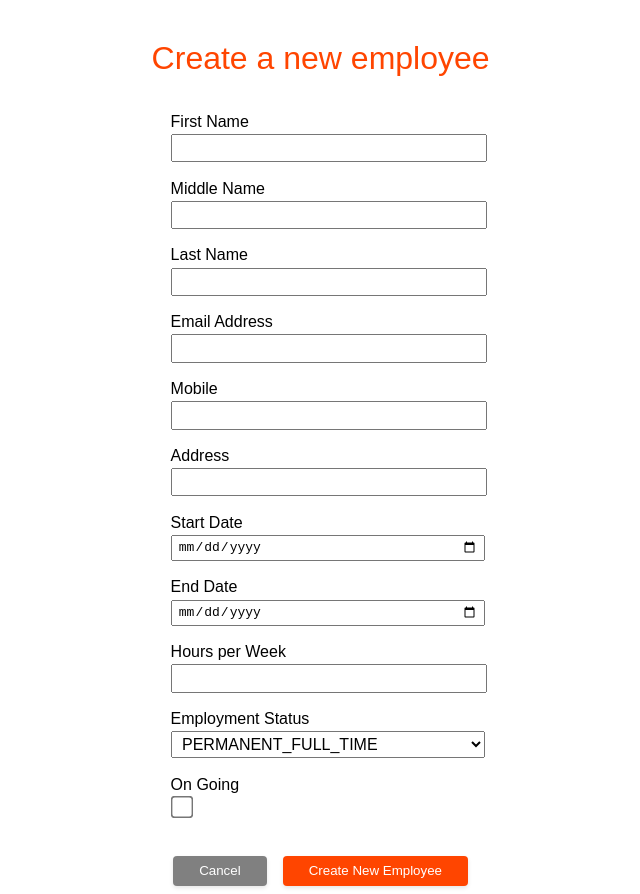
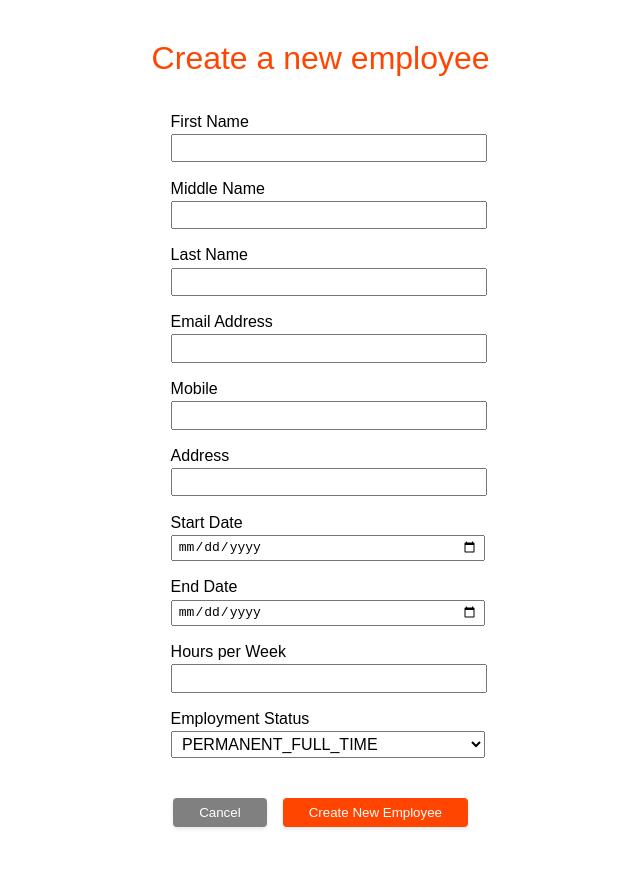
Before and after one commit to petrdragonman/create-employee, a React (Vite) app in the folder front-end/: page /employees/new in a window 1280 px wide. Shown: the whole page, without its empty margins (193-833 px from the left). After the commit the page ends 835 px from the top, so only its background shows below. Built offline with nearby package versions, Linux system fonts and the light colour scheme.

Commit message:
modifies form to handle errors from the server

```diff
--- a/front-end/src/components/EmployeeForm/EmployeeForm.tsx
+++ b/front-end/src/components/EmployeeForm/EmployeeForm.tsx
@@ -28,7 +28,7 @@ const EmployeeForm = ({
     defaultValues,
   });
 
-  isSubmitSuccessful && reset();
+  //isSubmitSuccessful && reset();
 
   const handleCancelClick = () => {
     navigate("/employees");
@@ -160,7 +160,7 @@ const EmployeeForm = ({
           </small>
         )}
       </article>
-      <article className={classes.field}>
+      {/* <article className={classes.field}>
         <label className={classes.custom_checkbox}>On Going</label>
         <input
           type="checkbox"
@@ -170,7 +170,7 @@ const EmployeeForm = ({
         {errors?.onGoing && (
           <small className={classes.error_text}>{errors.onGoing.message}</small>
         )}
-      </article>
+      </article> */}
       <section className={classes.btn_container}>
         <article>
           <Button variant={"secondary"} onClick={handleCancelClick}>
--- a/front-end/src/pages/NewEmployeePage/NewEmployeePage.tsx
+++ b/front-end/src/pages/NewEmployeePage/NewEmployeePage.tsx
@@ -18,10 +18,7 @@ const NewEmployeePage = () => {
       .then(() => {
         navigate("/employees");
       })
-      .catch((error) => {
-        ////////////// Toast should be shown by the thunk
-        console.error("Creation failed:", error);
-      });
+      .catch(() => {});
   };
 
   return (
```
